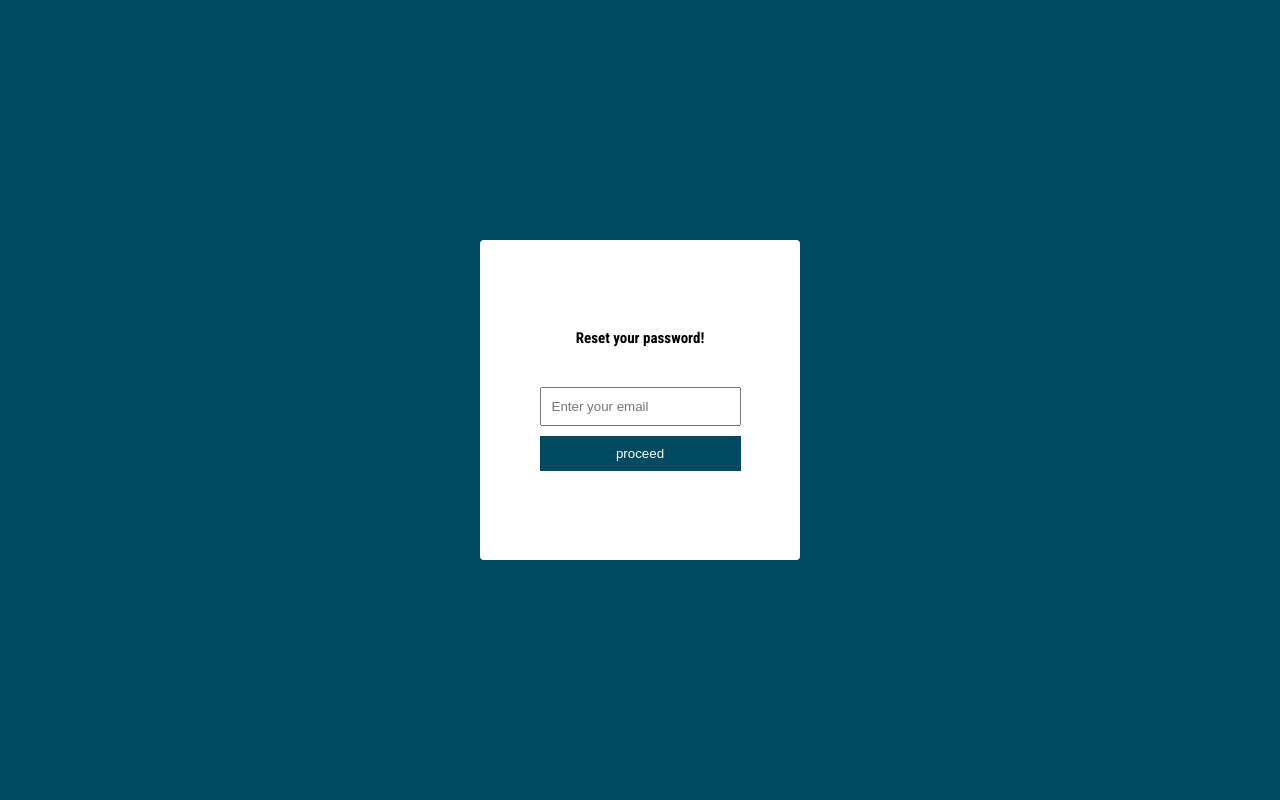
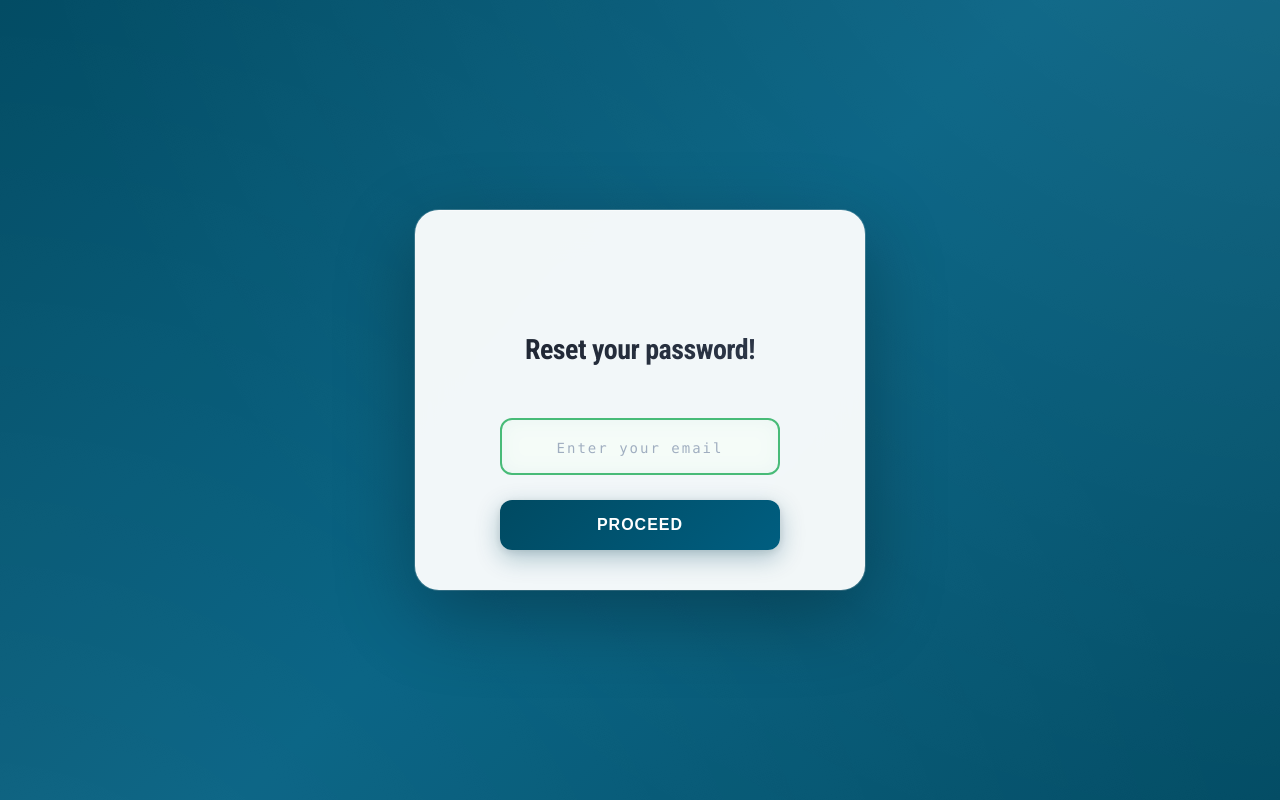
Before and after one commit to mahfuz-ta09/nrc-london, a Next.js app: page /ResetPass in a window 1280 px wide. Built offline with nearby package versions, Linux system fonts and the light colour scheme; no server answers.

Commit message:
some error fixed

```diff
--- a/src/app/(dashboard)/Dashboard/profileUi/Profile.tsx
+++ b/src/app/(dashboard)/Dashboard/profileUi/Profile.tsx
@@ -23,7 +23,6 @@ const Profile = ({profileData , setProfileData}:{profileData:boolean,setProfileD
     const [updateUserProfile , { isLoading: uploadLoading }] = useUpdateUserProfileMutation()
 
 
-    console.log(profileData,Uemail)
     const onSubmit: SubmitHandler<IFormInput> = async(data) => {
         try {
             const formData = convertFormData(data)
--- a/src/app/Signup/page.tsx
+++ b/src/app/Signup/page.tsx
@@ -32,7 +32,7 @@ const SignUpPage = () => {
 
             if (res?.success) {
                 toast.success(res?.message)
-                sessionStorage.setItem('logItem', JSON.stringify({
+                    localStorage.setItem('logItem', JSON.stringify({
                     id: res?.data?.id,
                     email: data.email
                 }))
--- a/src/css/Redirect/Redirect.css
+++ b/src/css/Redirect/Redirect.css
@@ -1,59 +1,275 @@
-.redirect-page{
+        .redirect-page {
             width: 100%;
             height: 100vh;
-    background: rgba(0,74,98,1);
+            background: linear-gradient(135deg, rgba(0,74,98,1) 0%, rgba(0,94,128,1) 50%, rgba(0,74,98,1) 100%);
             display: flex;
             flex-direction: column;
             align-items: center;
             justify-content: center;
+            position: relative;
+            overflow: hidden;
         }
 
-.redirect-page div{
-    background: #fff;
+        /* Animated background elements */
+        .redirect-page::before {
+            content: '';
+            position: absolute;
+            top: -50%;
+            left: -50%;
+            width: 200%;
+            height: 200%;
+            background:
+                radial-gradient(circle at 20% 80%, rgba(255,255,255,0.1) 0%, transparent 50%),
+                radial-gradient(circle at 80% 20%, rgba(255,255,255,0.08) 0%, transparent 50%);
+            animation: backgroundFloat 20s ease-in-out infinite;
+            pointer-events: none;
+        }
+
+        @keyframes backgroundFloat {
+            0%, 100% { transform: rotate(0deg) scale(1); }
+            50% { transform: rotate(180deg) scale(1.1); }
+        }
+
+        .redirect-page div {
+            background: rgba(255, 255, 255, 0.95);
+            backdrop-filter: blur(20px);
             display: flex;
             flex-direction: column;
             align-items: center;
             justify-content: center;
             text-align: center;
-    height:40vh;
-    width: 40vh;
+            min-height: 45vh;
+            width: min(90vw, 450px);
             gap: 40px;
-    border-radius: 4px;
-    padding: 10px;
+            border-radius: 24px;
+            padding: 40px 30px;
+            box-shadow:
+                0 25px 80px rgba(0, 0, 0, 0.3),
+                0 0 0 1px rgba(255, 255, 255, 0.2),
+                inset 0 1px 0 rgba(255, 255, 255, 0.4);
+            position: relative;
+            z-index: 2;
+            transition: all 0.3s ease;
         }
 
-.redirect-page div h1{
-    font-size: 15px;
+        .redirect-page div:hover {
+            transform: translateY(-5px);
+            box-shadow:
+                0 35px 100px rgba(0, 0, 0, 0.4),
+                0 0 0 1px rgba(255, 255, 255, 0.3),
+                inset 0 1px 0 rgba(255, 255, 255, 0.5);
         }
 
+        .redirect-page div h1 {
+            font-size: 28px;
+            font-weight: 700;
+            color: #1a202c;
+            margin-bottom: 10px;
+            background: linear-gradient(135deg, #1a202c 0%, #2d3748 100%);
+            -webkit-background-clip: text;
+            -webkit-text-fill-color: transparent;
+            background-clip: text;
+            line-height: 1.3;
+            letter-spacing: -0.5px;
+        }
 
-.redirect-page div form{
-    background: #fff;
+        /* Email icon decoration */
+        .redirect-page div h1::before {
+            content: '📧';
+            display: block;
+            font-size: 48px;
+            margin-bottom: 20px;
+            filter: drop-shadow(0 4px 8px rgba(0, 0, 0, 0.1));
+            animation: emailBounce 2s ease-in-out infinite;
+        }
+
+        @keyframes emailBounce {
+            0%, 100% { transform: translateY(0) scale(1); }
+            50% { transform: translateY(-10px) scale(1.05); }
+        }
+
+        .redirect-page div form {
+            background: transparent;
             display: flex;
             flex-direction: column;
             align-items: center;
             justify-content: center;
             text-align: center;
-    gap: 10px;
+            gap: 25px;
             border-radius: 4px;
+            width: 100%;
         }
 
-.redirect-page div form input{
-    padding: 10px;
+        .redirect-page div form input {
+            padding: 16px 20px;
+            width: 100%;
+            max-width: 280px;
+            border: 2px solid #e2e8f0;
+            border-radius: 12px;
+            font-size: 18px;
+            font-weight: 600;
+            text-align: center;
+            letter-spacing: 8px;
+            color: #2d3748;
+            background: rgba(255, 255, 255, 0.8);
+            backdrop-filter: blur(10px);
+            transition: all 0.3s cubic-bezier(0.175, 0.885, 0.32, 1.275);
+            outline: none;
+            font-family: 'Monaco', 'Menlo', 'Consolas', monospace;
         }
 
-.redirect-page div form button{
-    padding: 10px;
+        .redirect-page div form input::placeholder {
+            color: #a0aec0;
+            letter-spacing: 2px;
+            font-size: 14px;
+            font-weight: 500;
+        }
+
+        .redirect-page div form input:focus {
+            border-color: rgba(0,74,98,1);
+            box-shadow:
+                0 0 0 4px rgba(0,74,98,0.1),
+                0 4px 20px rgba(0,74,98,0.2);
+            transform: translateY(-2px);
+            background: rgba(255, 255, 255, 0.95);
+        }
+
+        .redirect-page div form input:valid {
+            border-color: #48bb78;
+            background: rgba(72, 187, 120, 0.05);
+        }
+
+        .redirect-page div form button {
+            padding: 16px 32px;
             width: 100%;
-    background: rgba(0,74,98,1);
+            max-width: 280px;
+            background: linear-gradient(135deg, rgba(0,74,98,1) 0%, rgba(0,94,128,1) 100%);
             color: #fff;
-    border: rgba(0,74,98,1);
+            border: none;
+            border-radius: 12px;
+            font-size: 16px;
+            font-weight: 600;
+            cursor: pointer;
+            transition: all 0.3s cubic-bezier(0.175, 0.885, 0.32, 1.275);
+            text-transform: uppercase;
+            letter-spacing: 1px;
+            box-shadow:
+                0 8px 25px rgba(0,74,98,0.3),
+                0 2px 8px rgba(0, 0, 0, 0.1);
+            position: relative;
+            overflow: hidden;
+        }
 
-    &:hover{
-        transform: scale(.9);
-        border-radius: 2px;
+        .redirect-page div form button::before {
+            content: '';
+            position: absolute;
+            top: 0;
+            left: -100%;
+            width: 100%;
+            height: 100%;
+            background: linear-gradient(90deg, transparent, rgba(255,255,255,0.2), transparent);
+            transition: left 0.5s ease;
+        }
+
+        .redirect-page div form button:hover {
+            transform: translateY(-3px);
+            box-shadow:
+                0 15px 35px rgba(0,74,98,0.4),
+                0 5px 15px rgba(0, 0, 0, 0.15);
+            background: linear-gradient(135deg, rgba(0,84,108,1) 0%, rgba(0,104,138,1) 100%);
+        }
+
+        .redirect-page div form button:hover::before {
+            left: 100%;
+        }
+
+        .redirect-page div form button:active {
+            transform: translateY(-1px);
+            box-shadow:
+                0 8px 20px rgba(0,74,98,0.3),
+                0 2px 8px rgba(0, 0, 0, 0.1);
+        }
+
+        .redirect-page div form button:disabled {
+            background: #a0aec0;
+            cursor: not-allowed;
+            transform: none;
+            box-shadow: none;
+        }
+
+        /* Loading state */
+        .loading-text {
+            display: inline-flex;
+            align-items: center;
+            gap: 10px;
+        }
+
+        .loading-text::after {
+            content: '';
+            width: 16px;
+            height: 16px;
+            border: 2px solid transparent;
+            border-top: 2px solid white;
+            border-radius: 50%;
+            animation: spin 1s linear infinite;
+        }
+
+        @keyframes spin {
+            0% { transform: rotate(0deg); }
+            100% { transform: rotate(360deg); }
+        }
+
+        /* Additional visual elements */
+        .security-info {
+            position: absolute;
+            bottom: 20px;
+            left: 50%;
+            transform: translateX(-50%);
+            color: rgba(255, 255, 255, 0.7);
+            font-size: 12px;
+            text-align: center;
+            display: flex;
+            align-items: center;
+            gap: 8px;
+        }
+
+        .security-info::before {
+            content: '🔒';
+            font-size: 14px;
+        }
+
+        /* Responsive design */
+        @media (max-width: 480px) {
+            .redirect-page div {
+                width: 95vw;
+                padding: 30px 20px;
+                min-height: 50vh;
+            }
+
+            .redirect-page div h1 {
+                font-size: 24px;
+            }
+
+            .redirect-page div h1::before {
+                font-size: 40px;
+                margin-bottom: 15px;
+            }
+
+            .redirect-page div form input,
+            .redirect-page div form button {
+                max-width: 100%;
             }
         }
 
+        /* Success animation */
+        @keyframes successPulse {
+            0% { transform: scale(1); }
+            50% { transform: scale(1.05); }
+            100% { transform: scale(1); }
+        }
 
-/* ----------------------------------------- reset pass word link --------------------------------------------- */
+        .success-state {
+            animation: successPulse 0.6s ease-out;
+            border-color: #48bb78 !important;
+            background: rgba(72, 187, 120, 0.1) !important;
+        }
--- a/src/utils/accessToken.ts
+++ b/src/utils/accessToken.ts
@@ -10,8 +10,7 @@ export const accessToken = () => {
 
 export const sessionValue = () => {
     if (typeof window !== "undefined") {
-        const storedValue = sessionStorage.getItem("logItem")
-        return storedValue ? storedValue : null
+        return localStorage.getItem("logItem")
     }
     return null
 }
```
Also changed, not shown: src/app/(dashboard)/Dashboard/page.tsx (+38 -56 lines), src/app/Redirect/page.tsx (+14 -6 lines), src/middleware.ts (line endings or trailing spaces). Lines whose indentation alone changed are shown as unchanged.
